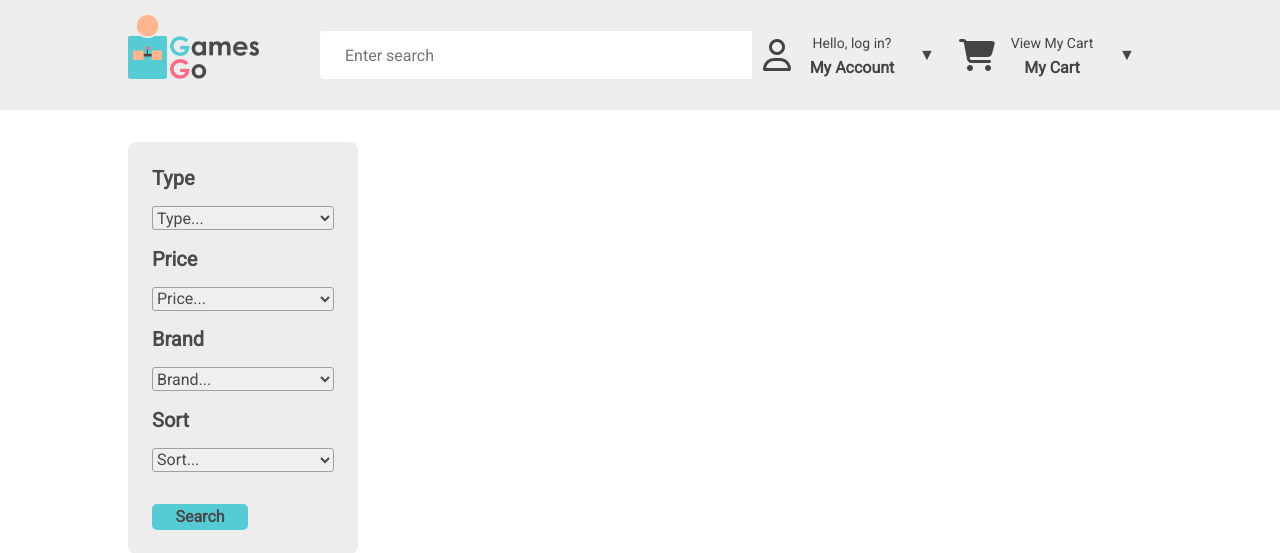
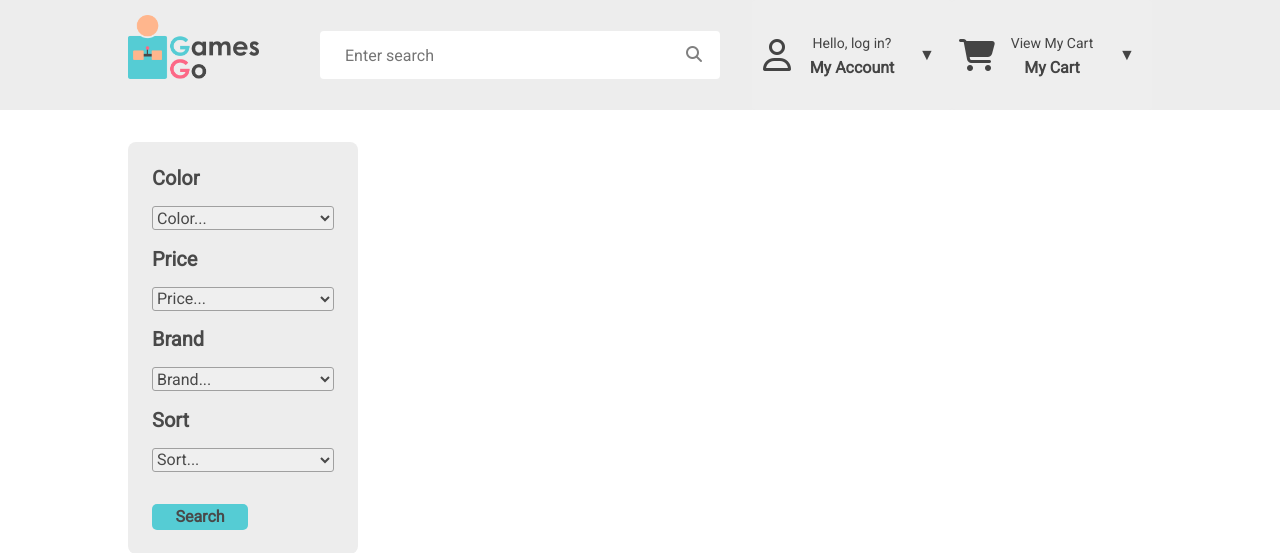
Before and after one commit to Thorarinng/VerkLegt2020, a Django app: page / in a window 1280 px wide. Shown: the top 553 px of the page. Run offline with Django 3.2, Linux system fonts and the light colour scheme; data that the repository does not hold is empty; some libraries are stand-ins or nearby versions.

Commit message:
something added

```diff
--- a/Project/static/JS/search.js
+++ b/Project/static/JS/search.js
@@ -4,15 +4,15 @@ $(document).ready(function() {
         e.preventDefault();
         var searchText = $('#search-box').val();
         $.ajax({
-            url: '/?search_filter=' + searchText,
+            url: '/products/?search_filter=' + searchText,
             type: 'GET',
             success: function(resp) {
                 var newHtml = resp.data.map(d => {
                     return `<div class="multi-product-container">
-                                <a class="product-name" href="/${d.id}">
+                                <a class="product-name" href="/products/${d.id}">
                                     <h3 class="text-decoration"> ${d.name}</h3>
                                 </a>
-                                <a class="grid-image" href="/products/{{ product.id }}">
+                                <a class="grid-image" href="/products/${ d.id }">
                                     <img class="images" src="${d.imgURL}" >
                                 </a>
                                 <hr class="hr">
@@ -20,12 +20,6 @@ $(document).ready(function() {
                                 <button type="button" class="atc-btn " onclick="console.log('buttonpress')" >Add to cart</button>
 
                             </div>`
-
-
-
-
-
-
                 });
                 $('.products-container').html(newHtml.join(''));
                 $('#search-box').val('');
--- a/Project/static/css/nav.css
+++ b/Project/static/css/nav.css
@@ -32,7 +32,7 @@
     border: 0px solid transparent;
     text-shadow: 0px 0px 0px transparent;
     top: 11px;
-    left: 440px;
+    left: 360px;
   }
 
   .search-bar {
@@ -41,7 +41,7 @@
     background: white;
     border: none;
     height: 3rem;
-    width: 30rem;
+    width: 25rem;
     border-radius: 4px;
 
   }
--- a/Project/templates/navigation.html
+++ b/Project/templates/navigation.html
@@ -17,9 +17,11 @@
   </div>-->
 
   <div class="input-group">
-      <input type="search" class="search-bar" id="search-box" placeholder="Enter search">
+      <input type="search" class="search-bar" id="search-box" onsearch="" placeholder="Enter search">
       <div class="input-group-btn">
-        <button type="button" id="search-btn" class="submit" ><i class="fa fa-search"></i></button>
+        <a href="/">
+            <button type="button" id="search-btn" class="submit"><i class="fa fa-search"></i></button>
+        </a>
       </div>
   </div>
 
@@ -47,7 +49,9 @@
                   <a class="btn btn-success" href='{% url 'account' %}'>Account</a>
               {% else %}
                   <a class="btn btn-primary" href={% url  'login' %}>Login</a>
-                  <a class="btn btn-secondary" href={% url  'register' %}>Create an account</a>
+                  <a class="btn btn-secondary" href={% url  'register' %}>
+                      Create an account
+                  </a>
               {% endif %}
           </div>
 
--- a/Project/templates/product/index.html
+++ b/Project/templates/product/index.html
@@ -18,12 +18,15 @@
 
         <div>
           <div class="sidebar-container">
-              <label for="type"><h5><strong>Type</strong></h5></label><br>
-              <select class="option" id="type" name="type">
-                <option value="" disabled selected hidden>Type...</option>
-                <option value="consoles">Consoles</option>
-                <option value="games">Games</option>
-                <option value="magazines">Magazines</option>
+              <label for="color"><h5><strong>Color</strong></h5></label><br>
+              <select class="option" id="color" name="color">
+                <option value="" disabled selected hidden>Color...</option>
+                <option value="yellow">Yellow</option>
+                <option value="red">Red</option>
+                <option value="green">Green</option>
+                <option value="blue">Blue</option>
+                <option value="black">Black</option>
+                <option value="white">White</option>
               </select><br>
           </div>
           <div class="sidebar-container">
```
